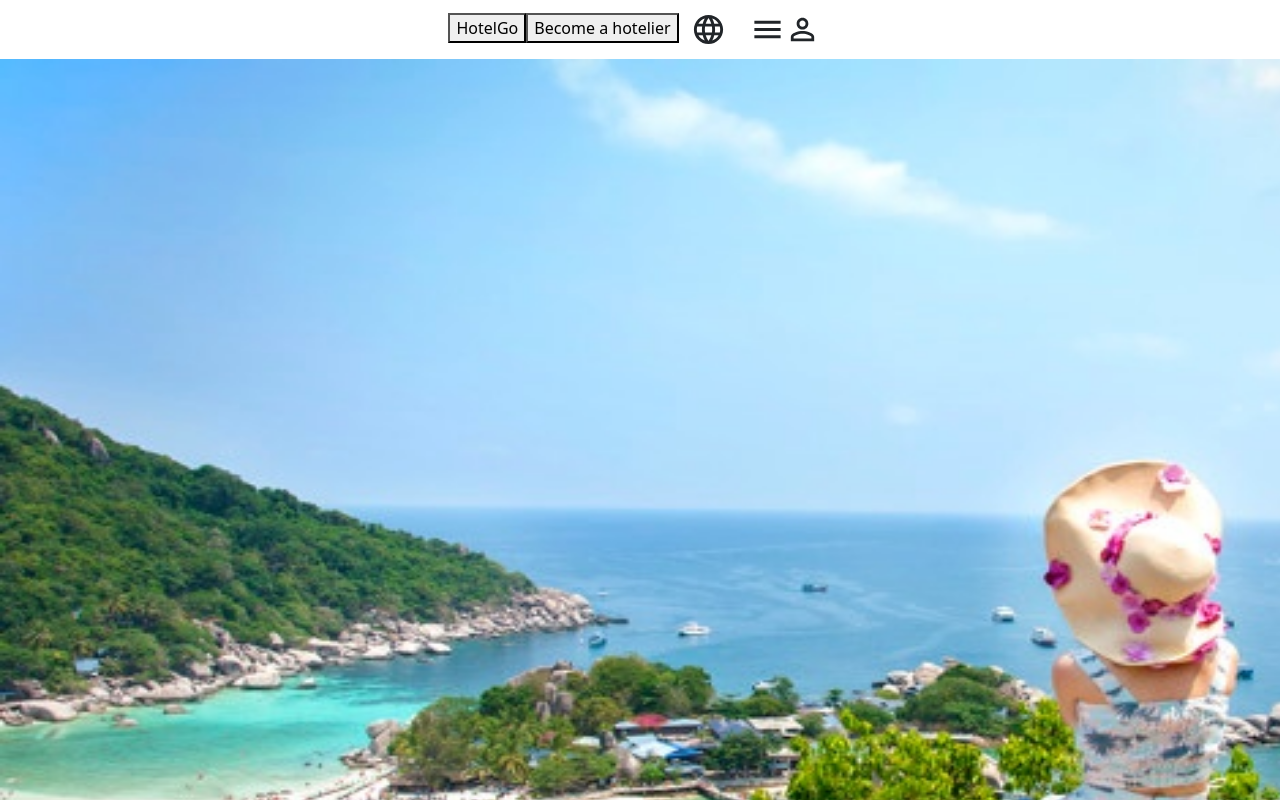
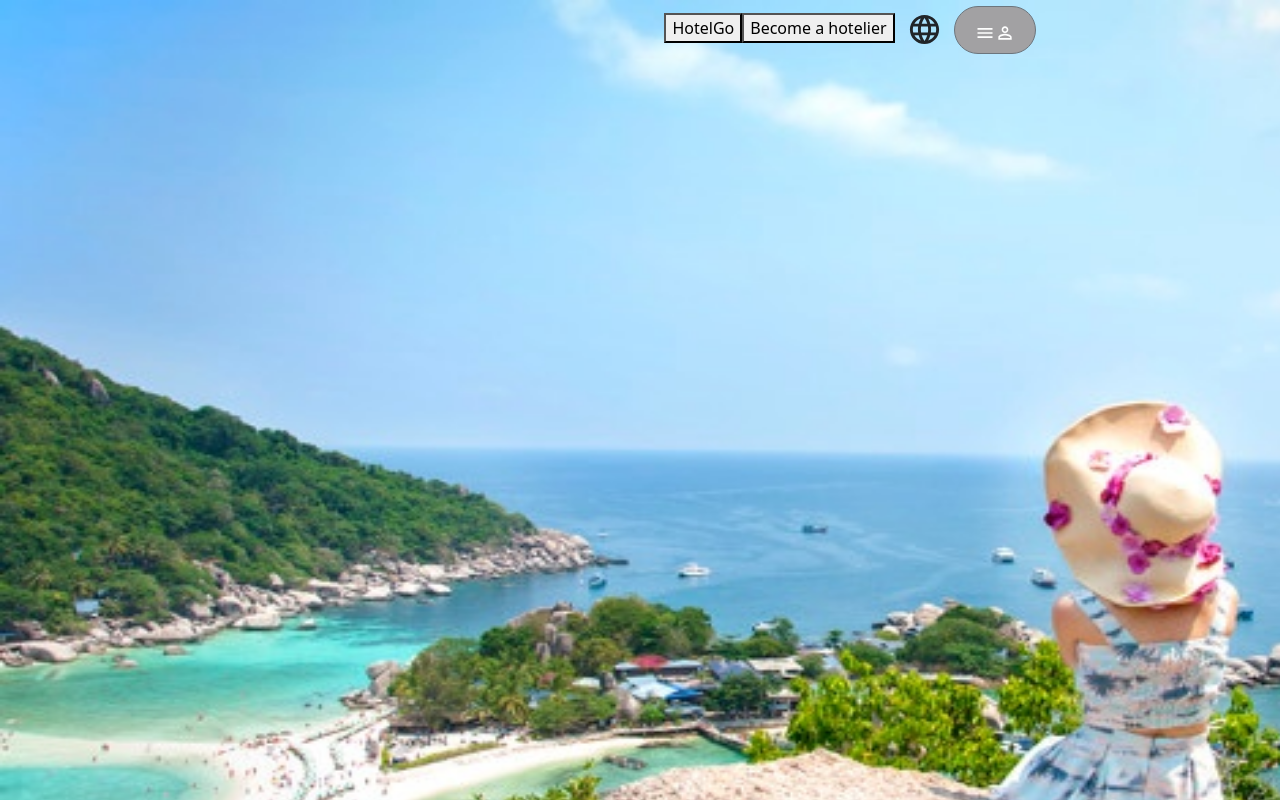
Before and after one commit to HexamTeam/hgo, a React (Create React App) app: page / in a window 1280 px wide. Shown: the top 800 px of the page. Built offline with nearby package versions, Linux system fonts and the light colour scheme.

Commit message:
header changed

```diff
--- a/src/App.js
+++ b/src/App.js
@@ -2,7 +2,7 @@
 import './App.css';
 import Home from './component/main/Home';
 import Footer from './component/footer/Footer';
-import Header from './component/Header';
+import Header from './component/Header/Header';
 
 function App() {
   return (
@@ -13,7 +13,7 @@ function App() {
       <div className="content-wraper">
 
   <Header/>
-      <Home/>
+      {/* <Home/> */}
 
       </div>
       <Footer/>
--- a/src/component/Header.js
+++ /dev/null
@@ -1,36 +0,0 @@
-import LanguageIcon from '@mui/icons-material/Language';
-import IconButton from '@material-ui/core/IconButton';
-import PersonOutlineIcon from '@mui/icons-material/PersonOutline';
-import ReorderIcon from '@mui/icons-material/Reorder';
-import MenuIcon from '@mui/icons-material/Menu';
-import Menu from '@mui/material/Menu';
-import MenuItem from '@mui/material/MenuItem';
-
-const Header = () => {
-    return(
-        <div>
-        <button>HotelGo</button>
-            <button>Become a hotelier</button>
-
-
-            <IconButton color="inherit">
-            <LanguageIcon fontSize="large" />
-            </IconButton>
-
-            <IconButton color="inherit">
-            <MenuIcon fontSize="large" />
-            <Menu>
-            <MenuItem>rt</MenuItem>
-            </Menu>
-
-            {/* <MenuIcon>bh</MenuIcon> */}
-            <PersonOutlineIcon fontSize="large" />
-
-
-            </IconButton>
-
-            </div>
-    )
-}
-
-export default Header
--- /dev/null
+++ b/src/component/Header/Header.css
@@ -0,0 +1,50 @@
+.button{
+  background-color: #636060;
+  padding: 15px 20px;
+  border-radius: 100px;
+  color: #fff;
+  font-weight: 600;
+  font-family: Helvetica, Arial, sans-serif;
+  font-size: 14px;
+  transition: all 200ms ease;
+  cursor: pointer;
+  box-shadow: 0 4px 20px 0 rgba(61, 71, 82, 0.1), 0 0 0 0 rgba(0, 127, 255, 0);
+  border: none;
+}
+
+.button5 {border-radius: 50%;}
+
+.btn{
+  border-radius: 50px;
+  background: #a2a1a3;
+  height: 10px;
+  padding-bottom: 3em;
+  text-align:right;
+}
+
+/* div.transbox p {
+  margin: 5%;
+  font-weight: bold;
+  color: #000000;
+}
+
+div.transbox {
+  margin: 30px;
+  background-color: #ffffff;
+  border: 1px solid black;
+  opacity: 0.6;
+} */
+
+.body{
+  /* background: cover; */
+  /* background-image: url("../img/beach.jpg") ; */
+  height: 1000px;
+  background-position: left;
+  vertical-align: middle;
+  width: 1700px;
+  background-repeat: no-repeat;
+  background-attachment: fixed;
+  background-size: cover;
+  position: fixed;
+
+}
--- /dev/null
+++ b/src/component/Header/Header.js
@@ -0,0 +1,81 @@
+import LanguageIcon from '@mui/icons-material/Language';
+import IconButton from '@material-ui/core/IconButton';
+import PersonOutlineIcon from '@mui/icons-material/PersonOutline';
+import ReorderIcon from '@mui/icons-material/Reorder';
+import MenuIcon from '@mui/icons-material/Menu';
+import Menu from '@mui/material/Menu';
+import MenuItem from '@mui/material/MenuItem';
+import { Button } from '@mui/material';
+import React from "react";
+import './Header.css';
+import beach from '../img/beach.jpg';
+import Home from '../main/Home';
+
+const Header = () => {
+
+    const [anchorEl, setAnchorEl] = React.useState(null);
+  const open = Boolean(anchorEl);
+  const handleClick = (event) => {
+    setAnchorEl(event.currentTarget);
+  };
+  const handleClose = () => {
+    setAnchorEl(null);
+  };
+
+    return(
+        <div>
+        <div  className='body'>
+          {/* <img src={beach} alt="Avatar" className='bgimg'></img> */}
+            <button>HotelGo</button>
+            <button>Become a hotelier</button>
+
+            <IconButton color="inherit">
+            <LanguageIcon fontSize="large" />
+            </IconButton>
+
+            <Button
+
+                id="demo-positioned-button"
+                aria-controls="demo-positioned-menu"
+                aria-haspopup="true"
+                aria-expanded={open ? 'true' : undefined}
+                onClick={handleClick}
+                class="btn btn-secondary pull-right btn-sm"
+                className='btn'
+            >
+
+                <IconButton color="inherit" >
+                    <MenuIcon fontSize="small" />
+                    <PersonOutlineIcon fontSize="small" />
+                    </IconButton>
+            </Button>
+            <Menu
+                id="demo-positioned-menu"
+                aria-labelledby="demo-positioned-button"
+                anchorEl={anchorEl}
+                open={open}
+                onClose={handleClose}
+                anchorOrigin={{
+                vertical: 'top',
+                horizontal: 'left',
+                }}
+                transformOrigin={{
+                vertical: 'top',
+                horizontal: 'left',
+                }}
+            >
+                <MenuItem onClick={handleClose}>Log In</MenuItem>
+                <MenuItem onClick={handleClose}>Register</MenuItem>
+
+            </Menu>
+
+
+            </div>
+            <Home/>
+            </div>
+
+
+    )
+}
+
+export default Header
```
Also changed, not shown: src/component/main/Header.css (deleted, +0 -14 lines).
